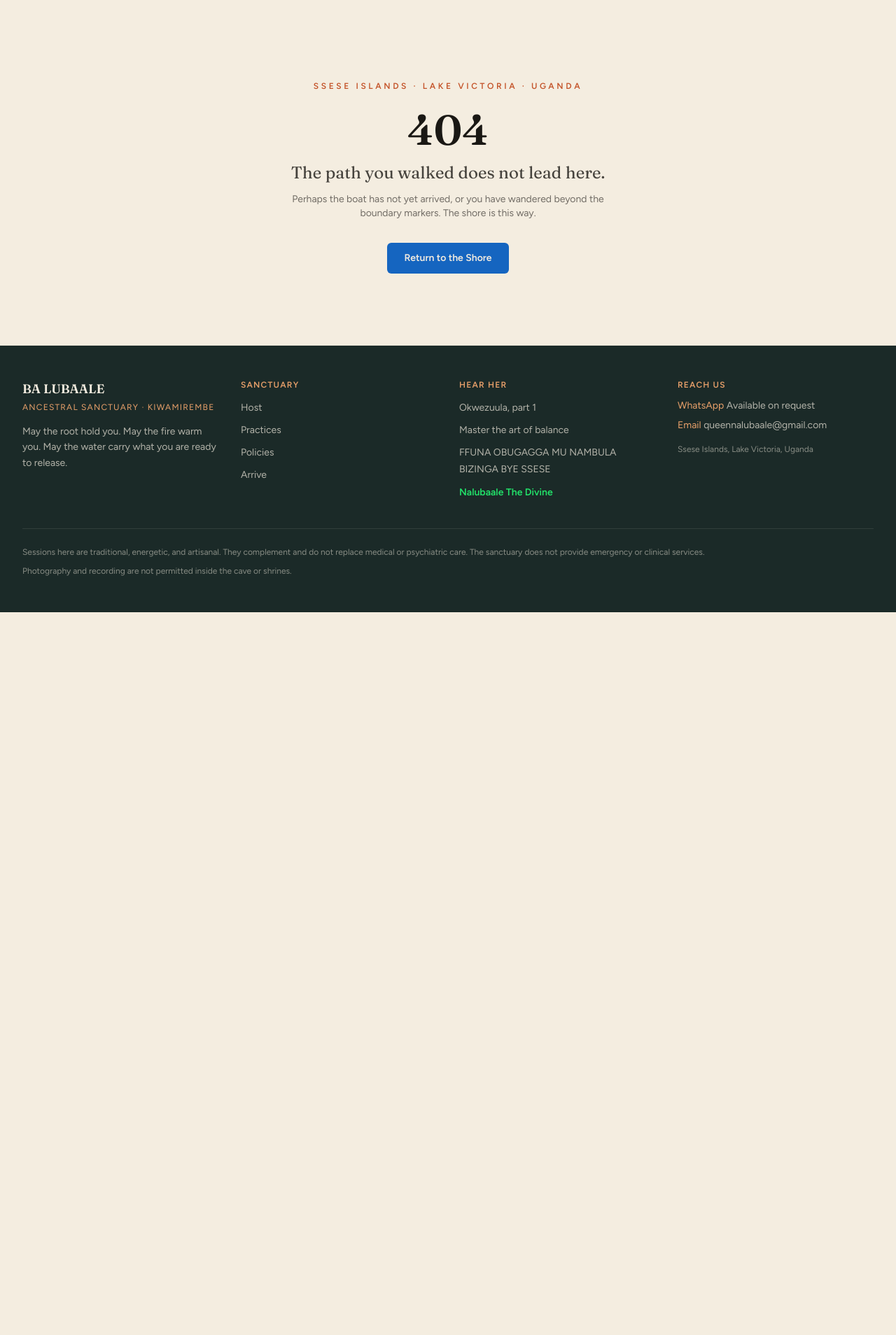
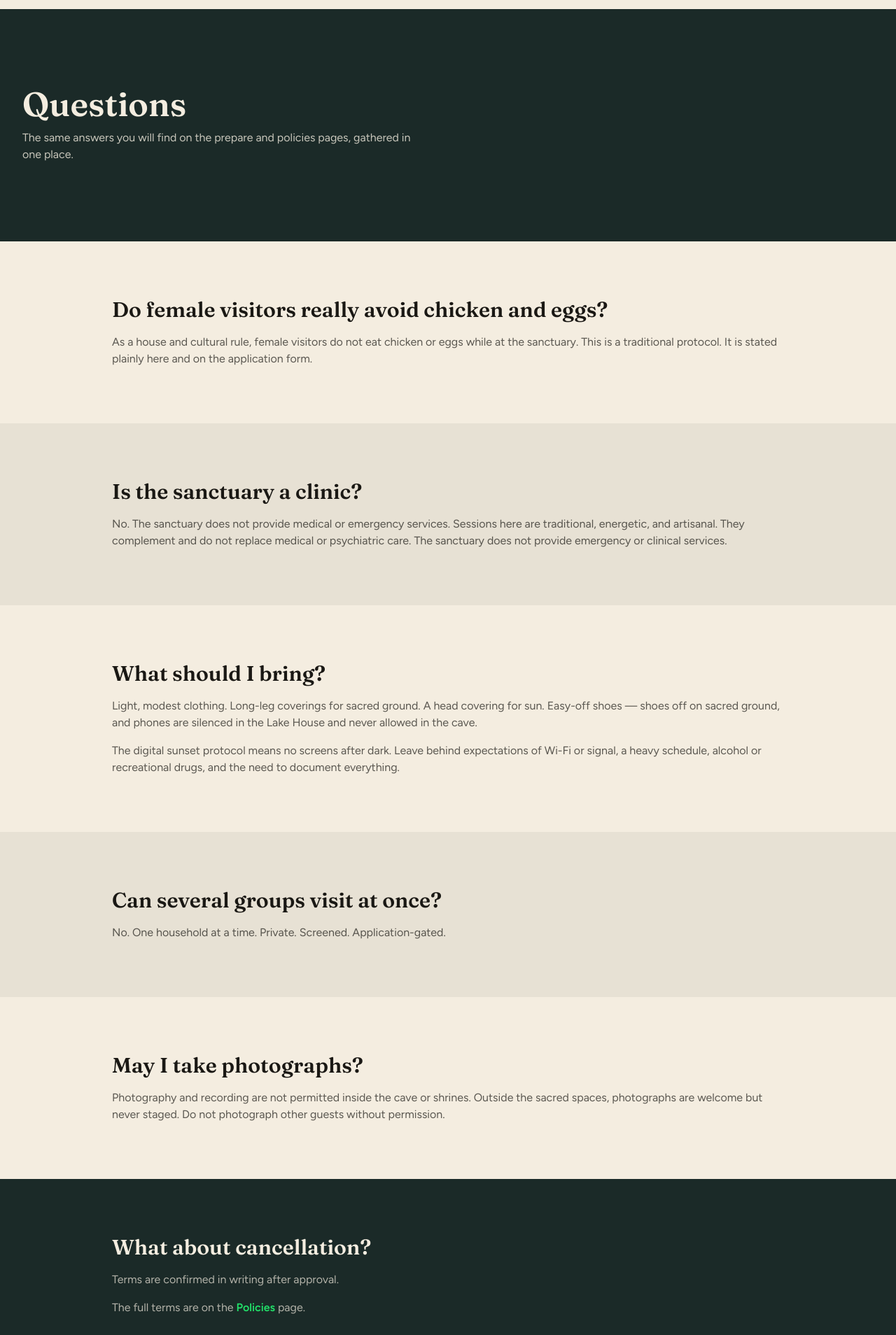
Before and after one commit to okechbrian/ba-lubaale-ancestral-sanctuary, a Next.js app: page /faq in a window 1280 px wide. Before the commit this address had no page. Shown: the part 52-1960 px from the top of the page at 70% size. Before the commit the page ends 927 px from the top, so only its background shows below. Built offline with nearby package versions, Linux system fonts and the light colour scheme.

Commit message:
faq: answers gathered from prepare and policies, footer and sitemap link

```diff
--- /dev/null
+++ b/app/faq/page.tsx
@@ -0,0 +1,122 @@
+import Link from "next/link";
+import type { Metadata } from "next";
+
+export const metadata: Metadata = {
+  title: "FAQ",
+  description:
+    "Food, safety, what to bring, one household, photography, and cancellation — answered plainly.",
+};
+
+export default function FaqPage() {
+  return (
+    <>
+      {/* Hero */}
+      <section className="bg-dusk py-20 sm:py-28">
+        <div className="mx-auto max-w-7xl px-4 sm:px-6 lg:px-8">
+          <h1 className="font-display text-4xl font-semibold text-cream sm:text-5xl">
+            Questions
+          </h1>
+          <p className="mt-3 max-w-xl text-cream/80">
+            The same answers you will find on the prepare and policies pages,
+            gathered in one place.
+          </p>
+        </div>
+      </section>
+
+      {/* Food */}
+      <section className="bg-cream py-16 sm:py-20">
+        <div className="mx-auto max-w-5xl px-4 sm:px-6 lg:px-8">
+          <h2 className="font-display text-3xl font-semibold text-ink">
+            Do female visitors really avoid chicken and eggs?
+          </h2>
+          <p className="mt-4 text-ink/70">
+            As a house and cultural rule, female visitors do not eat chicken or
+            eggs while at the sanctuary. This is a traditional protocol. It is
+            stated plainly here and on the application form.
+          </p>
+        </div>
+      </section>
+
+      {/* Safety */}
+      <section className="bg-mist py-16 sm:py-20">
+        <div className="mx-auto max-w-5xl px-4 sm:px-6 lg:px-8">
+          <h2 className="font-display text-3xl font-semibold text-ink">
+            Is the sanctuary a clinic?
+          </h2>
+          <p className="mt-4 text-ink/70">
+            No. The sanctuary does not provide medical or emergency services.
+            Sessions here are traditional, energetic, and artisanal. They
+            complement and do not replace medical or psychiatric care. The
+            sanctuary does not provide emergency or clinical services.
+          </p>
+        </div>
+      </section>
+
+      {/* What to bring */}
+      <section className="bg-cream py-16 sm:py-20">
+        <div className="mx-auto max-w-5xl px-4 sm:px-6 lg:px-8">
+          <h2 className="font-display text-3xl font-semibold text-ink">
+            What should I bring?
+          </h2>
+          <p className="mt-4 text-ink/70">
+            Light, modest clothing. Long-leg coverings for sacred ground. A
+            head covering for sun. Easy-off shoes — shoes off on sacred ground,
+            and phones are silenced in the Lake House and never allowed in the
+            cave.
+          </p>
+          <p className="mt-4 text-ink/70">
+            The digital sunset protocol means no screens after dark. Leave
+            behind expectations of Wi-Fi or signal, a heavy schedule, alcohol
+            or recreational drugs, and the need to document everything.
+          </p>
+        </div>
+      </section>
+
+      {/* One household */}
+      <section className="bg-mist py-16 sm:py-20">
+        <div className="mx-auto max-w-5xl px-4 sm:px-6 lg:px-8">
+          <h2 className="font-display text-3xl font-semibold text-ink">
+            Can several groups visit at once?
+          </h2>
+          <p className="mt-4 text-ink/70">
+            No. One household at a time. Private. Screened.
+            Application-gated.
+          </p>
+        </div>
+      </section>
+
+      {/* Photography */}
+      <section className="bg-cream py-16 sm:py-20">
+        <div className="mx-auto max-w-5xl px-4 sm:px-6 lg:px-8">
+          <h2 className="font-display text-3xl font-semibold text-ink">
+            May I take photographs?
+          </h2>
+          <p className="mt-4 text-ink/70">
+            Photography and recording are not permitted inside the cave or
+            shrines. Outside the sacred spaces, photographs are welcome but
+            never staged. Do not photograph other guests without permission.
+          </p>
+        </div>
+      </section>
+
+      {/* Cancellation */}
+      <section className="bg-dusk py-16 sm:py-20">
+        <div className="mx-auto max-w-5xl px-4 sm:px-6 lg:px-8">
+          <h2 className="font-display text-3xl font-semibold text-cream">
+            What about cancellation?
+          </h2>
+          <p className="mt-4 text-cream/70">
+            Terms are confirmed in writing after approval.
+          </p>
+          <p className="mt-4 text-cream/70">
+            The full terms are on the{" "}
+            <Link href="/policies" className="font-semibold text-leaf hover:underline">
+              Policies
+            </Link>{" "}
+            page.
+          </p>
+        </div>
+      </section>
+    </>
+  );
+}
--- a/app/sitemap.ts
+++ b/app/sitemap.ts
@@ -13,6 +13,7 @@ export default function sitemap(): MetadataRoute.Sitemap {
     { url: `${base}/atelier`, lastModified: new Date(), changeFrequency: "monthly", priority: 0.8 },
     { url: `${base}/prepare`, lastModified: new Date(), changeFrequency: "monthly", priority: 0.8 },
     { url: `${base}/arrive`, lastModified: new Date(), changeFrequency: "monthly", priority: 0.7 },
+    { url: `${base}/faq`, lastModified: new Date(), changeFrequency: "monthly", priority: 0.6 },
     { url: `${base}/apply`, lastModified: new Date(), changeFrequency: "monthly", priority: 0.9 },
     { url: `${base}/policies`, lastModified: new Date(), changeFrequency: "yearly", priority: 0.5 },
   ];
--- a/components/Footer.tsx
+++ b/components/Footer.tsx
@@ -41,6 +41,14 @@ export function Footer() {
                   className="text-sm text-cream/70 transition-colors hover:text-leaf"
                 >
                   Arrive
+                </Link>
+              </li>
+              <li>
+                <Link
+                  href="/faq"
+                  className="text-sm text-cream/70 transition-colors hover:text-leaf"
+                >
+                  FAQ
                 </Link>
               </li>
             </ul>
```
